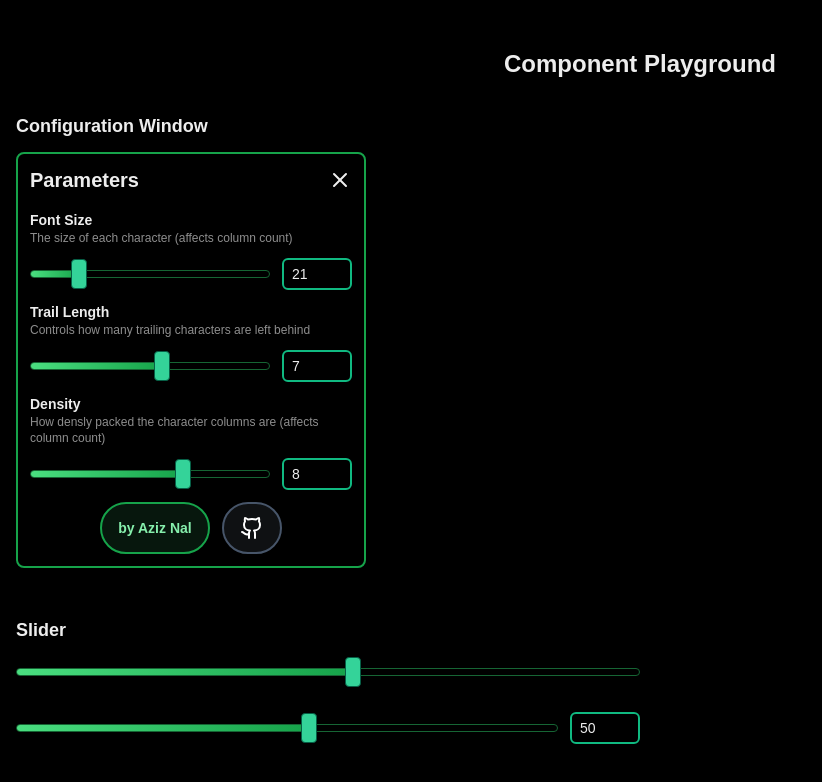
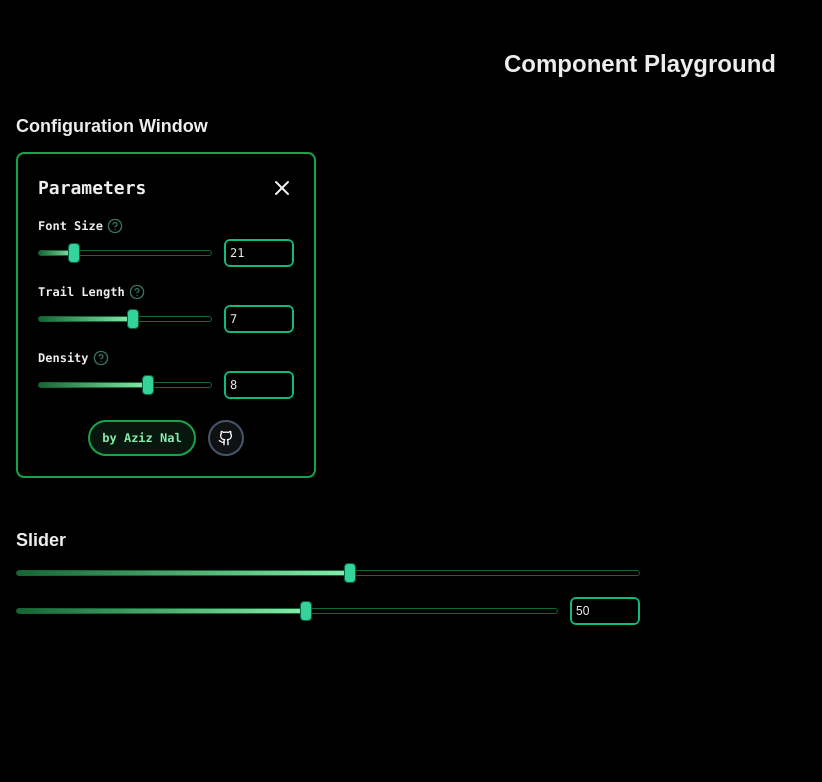
Before and after one commit to aziznal/matrix-effect, a Next.js app: page /components in a window 1280 px wide. Shown: the top 782 px of the page, without its empty margins (0-822 px from the left). Built offline with nearby package versions, Linux system fonts and the light colour scheme.

Commit message:
improve visuals of config window

```diff
--- a/app/components/Configuration.tsx
+++ b/app/components/Configuration.tsx
@@ -1,7 +1,7 @@
 "use client";
 
 import { cn } from "@/lib/utils";
-import { LucideGithub, LucideX } from "lucide-react";
+import { LucideGithub, LucideHelpCircle, LucideX } from "lucide-react";
 import Link from "next/link";
 import {
   createContext,
@@ -11,6 +11,8 @@ import {
   useState,
 } from "react";
 import { SliderWithInput } from "./Slider";
+import { Tooltip, TooltipContent, TooltipTrigger } from "./Tooltip";
+import { TooltipProvider } from "@radix-ui/react-tooltip";
 
 const DEFAULT_TRAIL_LENGTH = 7;
 const DEFAULT_FONT_SIZE = 21;
@@ -84,12 +86,12 @@ export function ConfigurationWindow(props: { className?: string }) {
   return (
     <div
       className={cn(
-        "absolute bottom-12 right-12 flex flex-col items-center rounded-lg border-2 border-green-600 bg-green-400 bg-opacity-10 p-3 text-sm shadow backdrop-blur md:w-[350px]",
+        "absolute bottom-12 right-12 flex w-[300px] flex-col items-center rounded-lg border-2 border-green-600 bg-green-400 bg-opacity-10 p-5 font-mono text-xs shadow backdrop-blur",
         props.className,
       )}
     >
       <div className="mb-4 flex w-full items-center justify-between">
-        <h1 className="text-xl font-bold">Parameters</h1>
+        <h1 className="text-lg font-bold">Parameters</h1>
 
         <LucideX
           className="cursor-pointer"
@@ -97,6 +99,7 @@ export function ConfigurationWindow(props: { className?: string }) {
         />
       </div>
 
+      <div className="mb-4 flex flex-col gap-3 w-full">
         <SliderControls
           title="Font Size"
           description="The size of each character (affects column count)"
@@ -123,11 +126,12 @@ export function ConfigurationWindow(props: { className?: string }) {
           value={config.density}
           onValueChange={config.setDensity}
         />
+      </div>
 
       <div className="flex gap-3">
         <Link
           target="_blank"
-          className="flex items-center whitespace-nowrap rounded-full border-2 border-green-600 bg-green-400 bg-opacity-10 px-4 py-3 text-sm font-bold text-green-300 shadow backdrop-blur transition-colors hover:bg-opacity-35"
+          className="flex items-center whitespace-nowrap rounded-full border-2 border-green-600 bg-green-400 bg-opacity-10 px-3 py-2 text-xs font-bold text-green-300 shadow backdrop-blur transition-colors hover:bg-opacity-35"
           href="https://aziznal.com"
         >
           by Aziz Nal
@@ -135,10 +139,10 @@ export function ConfigurationWindow(props: { className?: string }) {
 
         <Link
           target="_blank"
-          className="flex items-center whitespace-nowrap rounded-full border-2 border-slate-600 bg-slate-400 bg-opacity-10 px-4 py-3 text-sm font-bold text-white shadow backdrop-blur transition-colors hover:bg-opacity-35"
+          className="flex items-center whitespace-nowrap rounded-full border-2 border-slate-600 bg-slate-400 bg-opacity-10 px-2 py-2 text-sm font-bold text-white shadow backdrop-blur transition-colors hover:bg-opacity-35"
           href="https://github.com/aziznal/matrix-effect"
         >
-          <LucideGithub />
+          <LucideGithub size="16" />
         </Link>
       </div>
     </div>
@@ -153,6 +157,7 @@ export function ConfigurationWindow(props: { className?: string }) {
 // - TODO: allow adjusting character set with checkboxes
 // - TODO: add config options, incl:
 //    - color
+//    - speed
 //    - effects (blur, shadow, glow, etc.)
 
 type SliderControlProps = {
@@ -163,14 +168,18 @@ type SliderControlProps = {
   max: number;
   value: number;
   onValueChange: (value: number) => void;
+
+  className?: string;
 };
 
 function SliderControls(props: SliderControlProps) {
   return (
-    <div className="w-full">
+    <div className={cn("w-full", props.className)}>
+      <div className="flex items-center gap-1">
         <h2 className="font-bold">{props.title}</h2>
 
-      <p className="text-xs opacity-60">{props.description}</p>
+        <DescriptionTooltip content={props.description} />
+      </div>
 
       <SliderWithInput
         min={props.min}
@@ -181,3 +190,17 @@ function SliderControls(props: SliderControlProps) {
     </div>
   );
 }
+
+const DescriptionTooltip: React.FC<{ content: string }> = (props) => {
+  return (
+    <TooltipProvider>
+      <Tooltip>
+        <TooltipTrigger>
+          <LucideHelpCircle className="text-emerald-300 opacity-50" size="16" />
+        </TooltipTrigger>
+
+        <TooltipContent side="top">{props.content}</TooltipContent>
+      </Tooltip>
+    </TooltipProvider>
+  );
+};
--- a/app/components/Input.tsx
+++ b/app/components/Input.tsx
@@ -8,7 +8,7 @@ const Input = React.forwardRef<HTMLInputElement, React.ComponentProps<"input">>(
       <input
         type={type}
         className={cn(
-          "placeholder:text-muted-foreground focus-visible:ring-ring flex h-8 rounded-md border-2 border-emerald-500 bg-transparent px-2 py-1 text-sm ring-offset-background file:border-0 file:bg-transparent file:text-sm file:font-medium file:text-foreground focus-visible:outline-none focus-visible:ring-2 focus-visible:ring-offset-2 disabled:cursor-not-allowed disabled:opacity-50",
+          "placeholder:text-muted-foreground focus-visible:ring-ring flex h-[28px] rounded-md border-2 border-emerald-500 bg-transparent px-1 py-0.5 text-xs ring-offset-background file:border-0 file:bg-transparent file:text-sm file:font-medium file:text-foreground focus-visible:outline-none focus-visible:ring-2 focus-visible:ring-offset-2 disabled:cursor-not-allowed disabled:opacity-50",
           className,
         )}
         ref={ref}
--- a/app/components/Slider.tsx
+++ b/app/components/Slider.tsx
@@ -87,27 +87,28 @@ export function Slider({
 
   return (
     <div
+      ref={containerRef}
       className={cn(
-        "relative my-6 cursor-pointer touch-none rounded-full border border-green-800 before:absolute before:top-[50%] before:block before:h-[400%] before:w-full before:-translate-y-[50%] before:content-['']",
+        `relative my-4 cursor-pointer touch-none rounded-full border border-green-800 before:absolute before:top-[50%] before:block before:h-[400%] before:w-full before:-translate-y-[50%] before:content-['']`,
         className,
       )}
-      ref={containerRef}
     >
       <div
-        className="h-[6px] rounded-full bg-gradient-to-r from-green-400 to-green-600"
+        className="h-[4px] bg-gradient-to-r from-green-800 to-green-300"
         style={{
           width: `${currentValue}%`,
           maxWidth: "100%",
         }}
       ></div>
 
+      {/* handle */}
       <div
         className={cn(
-          "absolute top-[50%] h-[30px] w-[16px] -translate-x-[50%] -translate-y-[50%] rounded border border-emerald-800 bg-emerald-400 hover:bg-emerald-600",
-          isDragging && "bg-emerald-600",
+          "absolute top-[50%] h-[20px] w-[12px] -translate-x-[50%] -translate-y-[50%] rounded border border-emerald-800 bg-emerald-400 hover:bg-emerald-300",
+          isDragging && "bg-emerald-300",
         )}
         style={{
-          left: `${round(clamp(currentValue, 0, 100))}%`,
+          left: `${currentValue}%`,
         }}
       ></div>
     </div>
--- /dev/null
+++ b/app/components/Tooltip.tsx
@@ -0,0 +1,32 @@
+"use client"
+
+import * as React from "react"
+import * as TooltipPrimitive from "@radix-ui/react-tooltip"
+
+import { cn } from "@/lib/utils"
+
+const TooltipProvider = TooltipPrimitive.Provider
+
+const Tooltip = TooltipPrimitive.Root
+
+const TooltipTrigger = TooltipPrimitive.Trigger
+
+const TooltipContent = React.forwardRef<
+  React.ElementRef<typeof TooltipPrimitive.Content>,
+  React.ComponentPropsWithoutRef<typeof TooltipPrimitive.Content>
+>(({ className, sideOffset = 4, ...props }, ref) => (
+  <TooltipPrimitive.Portal>
+    <TooltipPrimitive.Content
+      ref={ref}
+      sideOffset={sideOffset}
+      className={cn(
+        "max-w-[300px] z-50 overflow-hidden rounded-md border border-green-800 bg-black backdrop-blur px-3 py-1.5 text-sm text-white animate-in fade-in-0 zoom-in-95 data-[state=closed]:animate-out data-[state=closed]:fade-out-0 data-[state=closed]:zoom-out-95 data-[side=bottom]:slide-in-from-top-2 data-[side=left]:slide-in-from-right-2 data-[side=right]:slide-in-from-left-2 data-[side=top]:slide-in-from-bottom-2",
+        className
+      )}
+      {...props}
+    />
+  </TooltipPrimitive.Portal>
+))
+TooltipContent.displayName = TooltipPrimitive.Content.displayName
+
+export { Tooltip, TooltipTrigger, TooltipContent, TooltipProvider }
--- a/package.json
+++ b/package.json
@@ -9,6 +9,7 @@
     "lint": "next lint"
   },
   "dependencies": {
+    "@radix-ui/react-tooltip": "^1.1.8",
     "class-variance-authority": "^0.7.1",
     "clsx": "^2.1.1",
     "lucide-react": "^0.469.0",
```
Also changed, not shown: 1 other file (tests, documents, lock files or other folders). Lines whose indentation alone changed are shown as unchanged.
